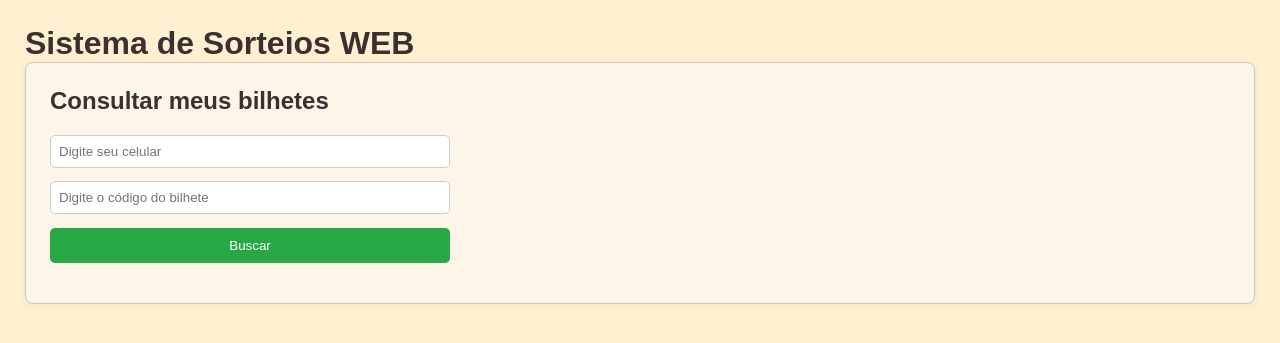
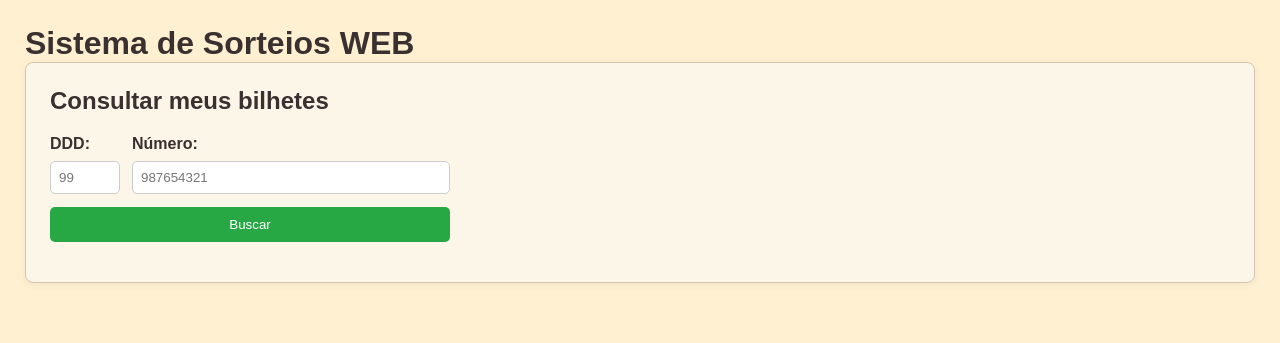
Before and after one commit to AndreScaranto/sorteio_web, a Flask app: page /consultar_bilhetes in a window 1280 px wide. Shown: the part 196-539 px from the top of the page. Run offline with Flask 3, Linux system fonts and the light colour scheme.

Commit message:
Alterar o sistema de consulta para refletir o formato de registro do celular do usuário.

```diff
--- a/flaskr/templates/bilhetes/consultar_bilhetes.html
+++ b/flaskr/templates/bilhetes/consultar_bilhetes.html
@@ -6,10 +6,80 @@
   <h2 style="margin-bottom: 20px;">Consultar meus bilhetes</h2>
 
   <form class="formulario" method="post">
-    <input class="inserir" name="celular" placeholder="Digite seu celular">
-    <input class="inserir"  name="codigo" placeholder="Digite o código do bilhete">
+    <div class="celular-field">
+      <div class="ddd-field">
+        <label for="ddd">DDD: </label>
+        <input
+          type="text"
+          id="ddd"
+          name="ddd"
+          class="inserir"
+          inputmode="numeric"
+          pattern="[0-9]{2}"
+          maxlength="2"
+          placeholder="99"
+          required
+        >
+      </div>
+
+      <div class="numero-field">
+        <label for="numero">Número: </label>
+        <input
+          type="text"
+          id="numero"
+          name="numero"
+          class="inserir"
+          inputmode="numeric"
+          pattern="[0-9]{8,9}"
+          maxlength="9"
+          placeholder="987654321"
+          required
+        >
+      </div>
+    </div>
+
+    <input type="hidden" id="celular" name="celular">
     <button class="green-button" type="submit">Buscar</button>
   </form>
+  <script>
+    const dddInput = document.getElementById('ddd');
+    const numeroInput = document.getElementById('numero');
+    const celularHidden = document.getElementById('celular')
+    // Só permitir dígitos nos campos de celular
+    function somenteDigitos(e) {
+      e.target.value = e.target.value.replace(/\D/g, '');
+    }
+
+    dddInput.addEventListener('input', somenteDigitos);
+    numeroInput.addEventListener('input', somenteDigitos);
+
+    // validar antes de submit
+    function validarPesquisa() {
+      const ddd = dddInput.value.trim();
+      const numero = numeroInput.value.trim();
+      if (ddd.length !== 2) {
+        alert('DDD deve ter 2 dígitos.');
+        dddInput.focus();
+        return false;
+      }
+
+      if (numero.length < 8 || numero.length > 9) {
+        alert('Número deve ter 8 ou 9 dígitos.');
+        numeroInput.focus();
+        return false;
+      }
+
+      // combinar os valores para mandar para o backend
+      celularHidden.value = `(${ddd}) ${numero}`;
+      return true;
+    }
+
+    document.querySelector('.formulario').addEventListener('submit', (e) => {
+      if (!validarPesquisa()) {
+        e.preventDefault();
+      }
+    });
+  </script>
 
   {% if bilhetes %}
     <div style="margin-top: 30px;">
```
